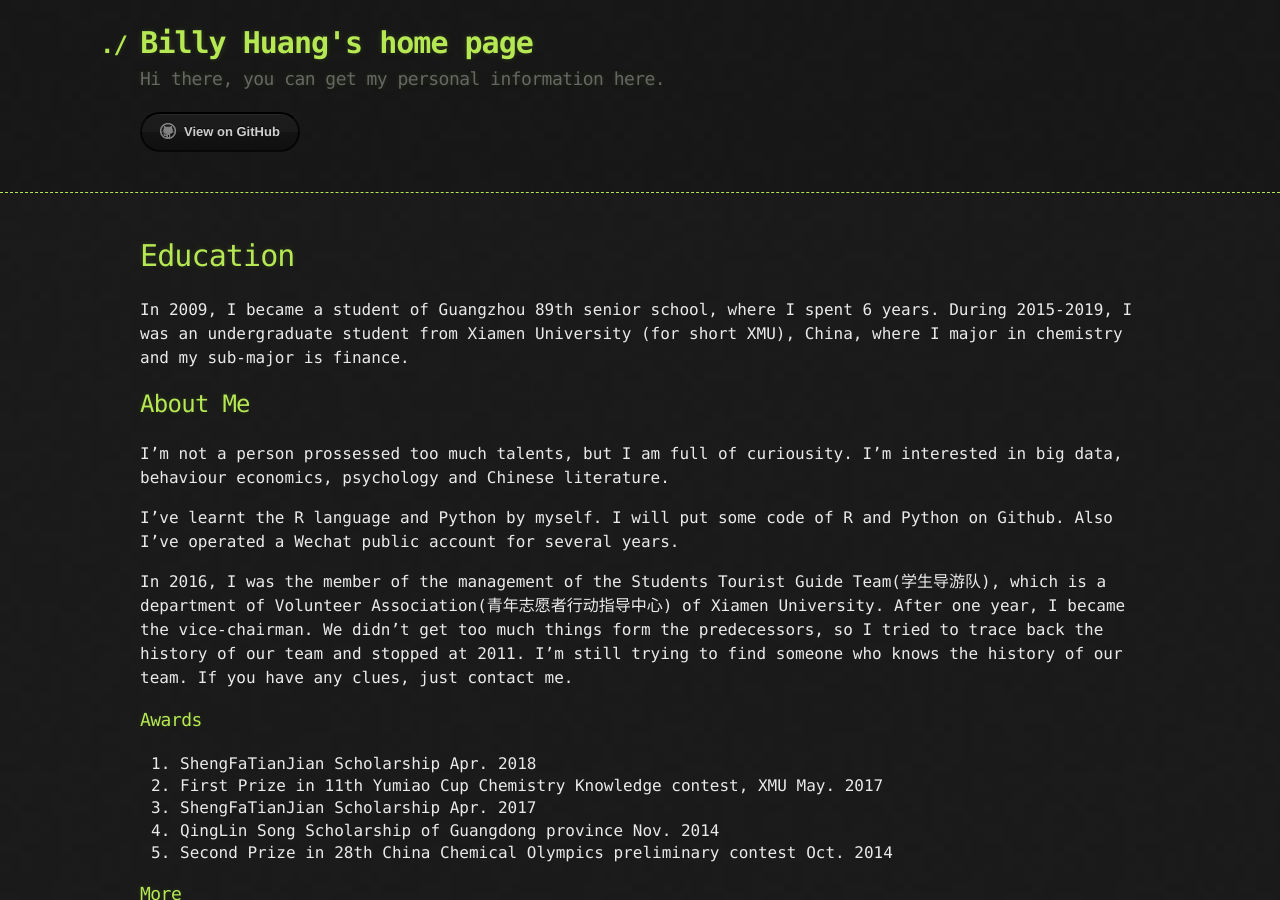
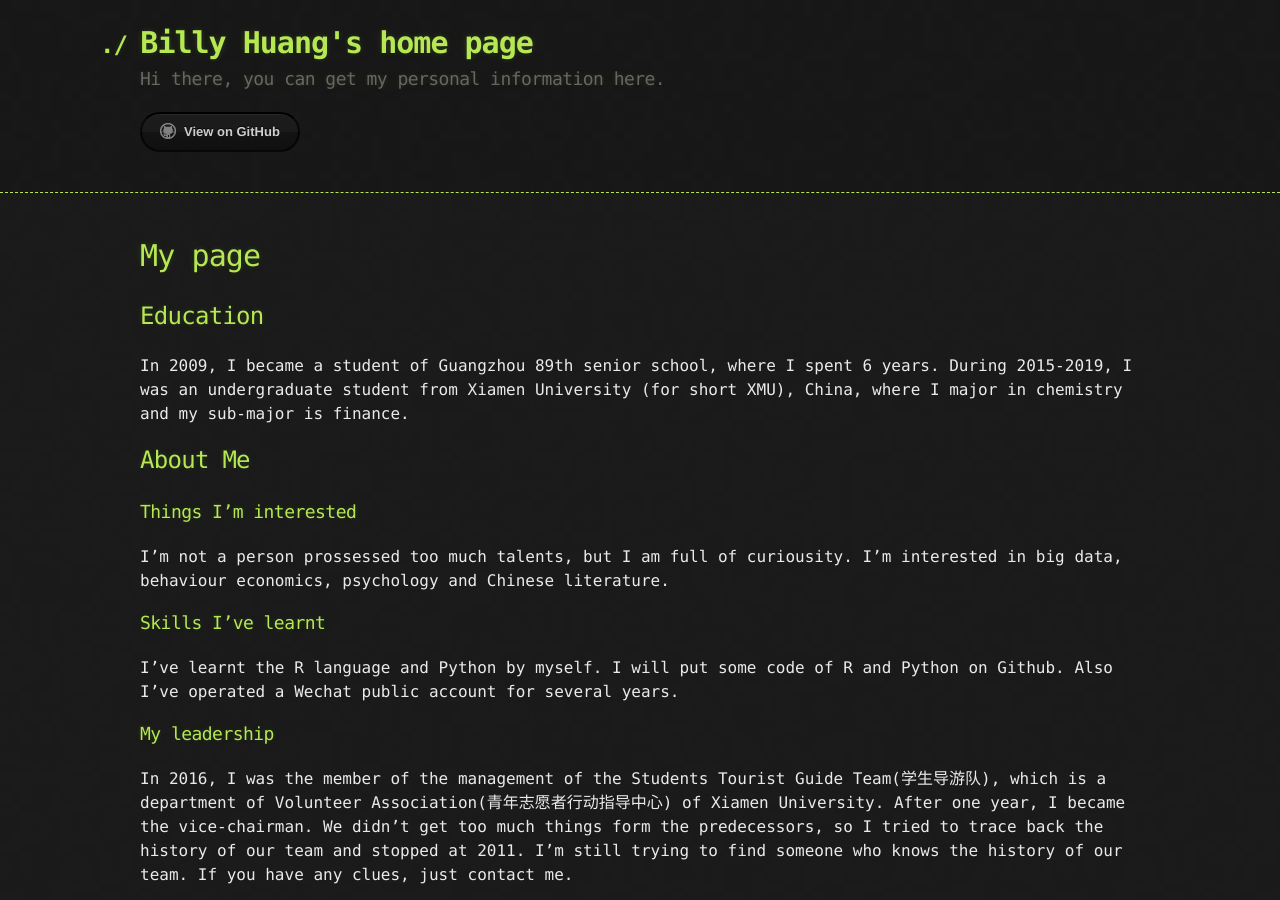
Before and after one commit to morganaxmu/morganaxmu.github.io, a Jekyll site: the page built from index.md, in a window 1280 px wide and 900 px high. Built offline with Jekyll 4.4.1, drawn with Linux system fonts in a browser that asks for light colours; our own code applies the rules of GitHub Pages for plain Markdown files.

Commit message:
Update index.md

```diff
--- a/index.md
+++ b/index.md
@@ -1,20 +1,22 @@
 ---
 Last updated: September 22, 2018
 ---
-# Education
+# My page
+
+## Education
 
 In 2009, I became a student of Guangzhou 89th senior school, where I spent 6 years.
 During 2015-2019, I was an undergraduate student from Xiamen University (for short XMU), China, where I major in chemistry and my sub-major is finance.
 
 ## About Me
-
+### Things I'm interested
 I'm not a person prossessed too much talents, but I am full of curiousity. I'm interested in big data, behaviour economics, psychology and Chinese literature.
-
+### Skills I've learnt
 I've learnt the R language and Python by myself. I will put some code of R and Python on Github. Also I've operated a Wechat public account for several years.
-
+### My leadership
 In 2016, I was the member of the management of the Students Tourist Guide Team(学生导游队), which is a department of Volunteer Association(青年志愿者行动指导中心) of Xiamen University. After one year, I became the vice-chairman. We didn't get too much things form the predecessors, so I tried to trace back the history of our team and stopped at 2011. I'm still trying to find someone who knows the history of our team. If you have any clues, just contact me.
 
-### Awards
+## Awards
 
 1.  ShengFaTianJian Scholarship  Apr. 2018
 2.  First Prize in 11th Yumiao Cup Chemistry Knowledge contest, XMU	May. 2017
@@ -22,7 +24,7 @@ In 2016, I was the member of the management of the Students Tourist Guide Team(
 4.  QingLin Song Scholarship of Guangdong province Nov. 2014
 5.  Second Prize in 28th China Chemical Olympics preliminary contest Oct. 2014
 
-### More
+## More
 
 If you have something urgent and need my help, please do not hesitate to contact me. You can contact me by e-mail at morganaxmu@gmail.com.
 
```
